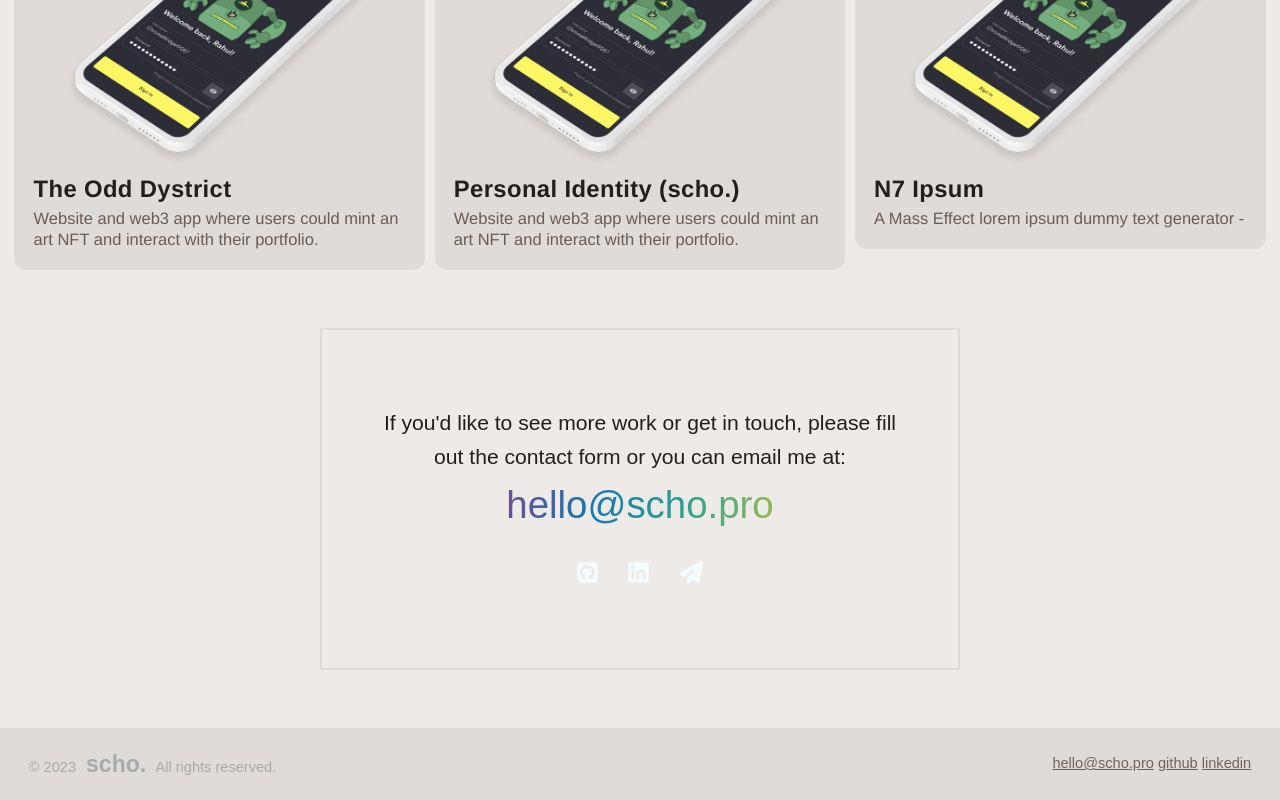
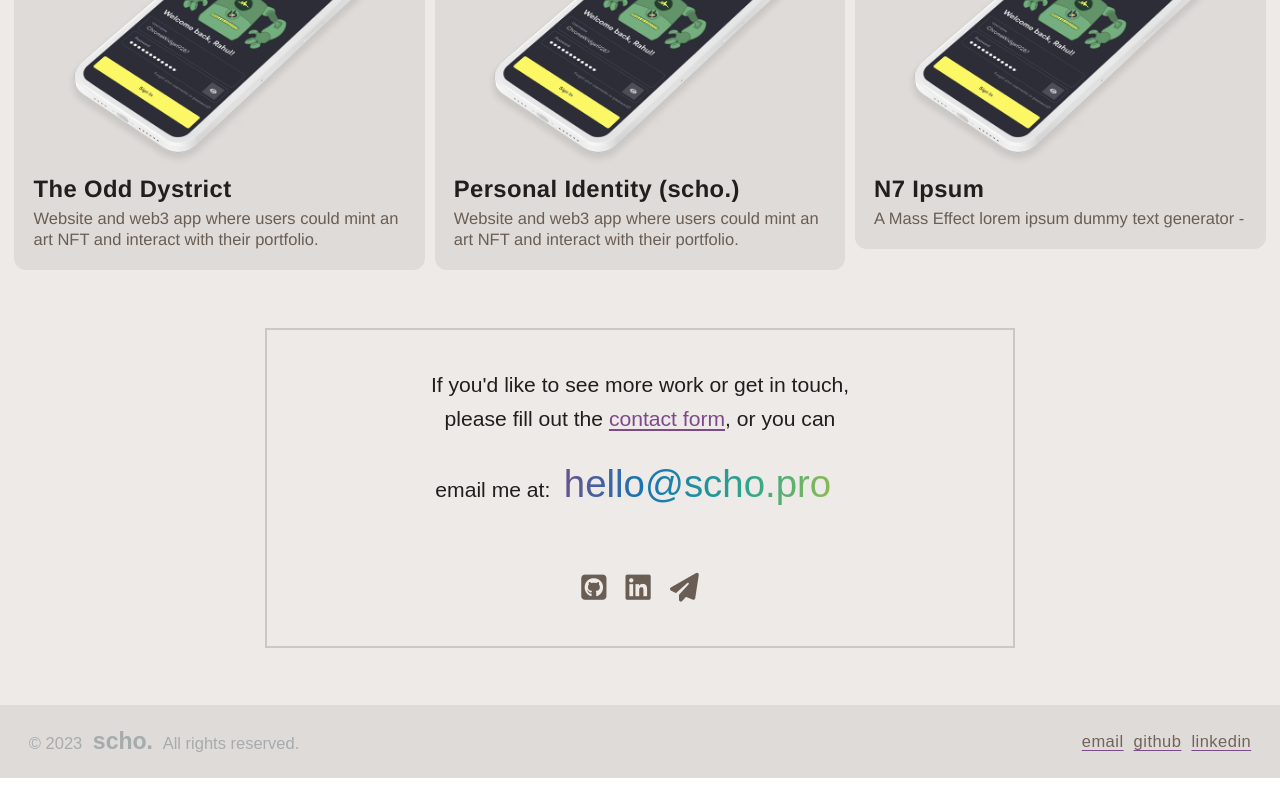
Before and after one commit to indoct/scho-react, a React (Vite) app: page / in a window 1280 px wide. Shown: the part 993-1793 px from the top of the page. After the commit the page ends 1771 px from the top, so only its background shows below. Built offline with nearby package versions, Linux system fonts and the light colour scheme; a web font is replaced by a local one.

Commit message:
styling contact block

```diff
--- a/src/App.css
+++ b/src/App.css
@@ -61,21 +61,24 @@ main.light-mode {
 
 a {
   color: var(--scholime);
-  text-decoration: underline;
+  text-decoration: underline var(--scholime);
   transition: all 0.3s ease;
+  text-underline-offset: 3px;
 }
 
 .light-mode a {
   color: var(--schoiris);
+  text-decoration: underline var(--schoiris);
 }
 
 .light-mode a:hover {
+  text-decoration-color: transparent;
   color: var(--schoiris);
 }
 
 a:hover {
+  text-decoration-color: transparent;
   color: var(--scholime);
-  text-decoration: none;
 }
 
 /* MAIN NAVIGATION */
@@ -679,6 +682,12 @@ h6 {
   position: fixed;
   bottom: 65px;
   right: 10px;
+  color: var(--schodark);
+  transition: all 0.4s;
+}
+
+.light-mode #btn-back-to-top {
+  color: var(--scholight);
 }
 
 .project {
@@ -819,6 +828,25 @@ h6 {
   background: transparent;
 }
 
+.home-contact {
+  display: flex;
+  flex-direction: column;
+  justify-content: space-between;
+  min-height: 320px;
+  max-width: 60%;
+  margin: 0 auto;
+  padding: 2rem 13%;
+  border: 2px solid var(--schogrey);
+}
+
+.home-contact p {
+  margin-bottom: 0;
+}
+
+.light-mode .home-contact {
+  border: 2px solid var(--schoclay);
+}
+
 /* CONTACT FORM PAGE */
 
 .contact-block {
@@ -875,20 +903,19 @@ form .form-control::placeholder {
   border: 2px solid var(--scholapis);
 }
 
-.email-big {
+a.email-big {
+  display: inline-block;
   font-size: 2rem;
-  transition: all 0.6s;
+  transition: all 0.8s;
   padding: 0.4rem 0.6rem;
-  margin-top: 0.3rem;
+  margin-top: 0.4rem;
+  margin-bottom: 0.4rem;
   border: 2px solid transparent;
+  text-decoration: none;
 }
 
 .email-big:hover {
-  border-bottom: 2px solid var(--schogreen);
-}
-
-.light-mode .email-big:hover {
-  border-bottom: 2px solid var(--scholapis);
+  transform: scale(1.04);
 }
 
 /* PROJECT PAGE */
@@ -984,10 +1011,11 @@ p.intro {
 /* FOOTER */
 
 footer {
+  font-family: neue-haas-grotesk-text, sans-serif;
   margin-top: 2rem;
   padding: 1rem 0;
   background-color: #1c1e20;
-  font-size: 0.76rem;
+  font-size: 0.86rem;
   color: #a6abad;
 }
 
@@ -999,7 +1027,13 @@ footer {
   color: var(--schoash);
 }
 .footer-soc {
-  text-align: right;
+  display: flex;
+  gap: 10px;
+  justify-content: flex-end;
+  list-style-type: none;
+  align-self: center;
+  margin: 0;
+  letter-spacing: 0.025rem;
 }
 
 .social-icons {
@@ -1009,10 +1043,27 @@ footer {
   justify-content: center;
 }
 
-.social-icons button {
+.social-icons a {
   background-color: transparent;
   color: var(--scholight);
   border: 0;
+}
+
+.social-icons i {
+  font-size: 1.5rem;
+  transition: all 0.5s;
+}
+
+.social-icons i:hover {
+  color: var(--schopurp);
+}
+
+.light-mode .social-icons i:hover {
+  color: var(--schoiris);
+}
+
+.light-mode .social-icons a {
+  color: #695d54;
 }
 
 /* Media Queries */
--- a/src/components/Footer.jsx
+++ b/src/components/Footer.jsx
@@ -2,14 +2,24 @@ export default function Footer() {
   return (
     <footer className="container-fluid mt-5">
       <section className="container">
-        <div className="row justify-content-between">
+        <div className="row justify-content-between align-items-center">
           <div className="col">
             © 2023 <span className="dys">scho.</span> All rights reserved.
           </div>
-          <div className="col footer-soc align-self-center">
-            <a href="mailto:hello@scho.pro">hello@scho.pro</a>{" "}
-            <a href="mailto:hello@scho.pro">github</a>{" "}
-            <a href="mailto:hello@scho.pro">linkedin</a>
+          <div className="col">
+            <ul className="footer-soc">
+              <li>
+                <a href="mailto:hello@scho.pro">email</a>
+              </li>
+              <li>
+                <a href="https://github.com/indoct/" target="blank_">
+                  github
+                </a>
+              </li>
+              <li>
+                <a href="mailto:hello@scho.pro">linkedin</a>
+              </li>
+            </ul>
           </div>
         </div>
       </section>
--- a/src/pages/Home.jsx
+++ b/src/pages/Home.jsx
@@ -14,16 +14,10 @@ export default function Home() {
     AOS.init();
   }, []);
   return (
-    <>
     <div className="container">
-        <section className="header home">
-          <div className="row">
+      <section className="header home row">
         <div className="col col-xl-6">
-              <h1
-                data-aos="fade-up"
-                data-aos-delay="100"
-                data-aos-duration="1200"
-              >
+          <h1 data-aos="fade-up" data-aos-delay="100" data-aos-duration="1200">
             <span className="underline gradient">scho.</span>
           </h1>
           <p
@@ -37,15 +31,14 @@ export default function Home() {
             I'm a Frontend Developer and UX/UI Designer based in London.
           </p>
         </div>
-          </div>
       </section>
       <section
         id="case-studies"
         data-aos="fade-up"
         data-aos-delay="300"
         data-aos-duration="1000"
+        className="row work-row mb-2 g-2"
       >
-          <div className="row work-row mb-2 g-2">
         <div className="col-12 col-md-6 col-xl-4">
           <figure className="project-card px-3 py-3">
             <div className="card-cover">
@@ -56,8 +49,8 @@ export default function Home() {
               />
               <h2 className="p-title">English Schools Foundation</h2>
               <p className="p-desc">
-                    A fresh, dynamic face for the ESF - Hong Kong's largest
-                    provider of English-medium education.
+                A fresh, dynamic face for the ESF - Hong Kong's largest provider
+                of English-medium education.
               </p>
             </div>
             <figcaption className="card-info px-3 py-3">
@@ -92,8 +85,8 @@ export default function Home() {
               />
               <h2 className="p-title">Get Set Sports Academy</h2>
               <p className="p-desc">
-                    Building an attractive and easily maintainable web presence
-                    for a leading athletics training academy.
+                Building an attractive and easily maintainable web presence for
+                a leading athletics training academy.
               </p>
             </div>
             <figcaption className="card-info px-3 py-3">
@@ -128,8 +121,8 @@ export default function Home() {
               />
               <h2 className="p-title">BG3 Piercing Set Creator</h2>
               <p className="p-desc">
-                    A web app for people to easily create their own Baldur's
-                    Gate 3 piercing combinations
+                A web app for people to easily create their own Baldur's Gate 3
+                piercing combinations
               </p>
             </div>
             <figcaption className="card-info px-3 py-3">
@@ -261,12 +254,13 @@ export default function Home() {
             </figcaption>
           </figure>
         </div>
-          </div>
-          <div className="row my-5 justify-content-center">
-            <div className="col-6 text-center contact-block px-5">
+      </section>
+      <section className="row my-5 justify-content-center">
+        <div className="col-12 text-center">
+          <div className="home-contact">
             <p>
               If you'd like to see more work or get in touch, please fill out
-                the contact form or you can email me at: <br />
+              the <a href="/contact">contact form</a>, or you can email me at:
               <a href="mailto:hello@scho.pro" className="email-big gradient">
                 hello@scho.pro
               </a>
@@ -276,21 +270,35 @@ export default function Home() {
                 portfolio on the About page.
               </p>
               <p>And I can be found around the web at:</p> */}
-              <div className="social-icons">
-                <button>
-                  <i class="fa-brands fa-square-github"></i>
-                </button>
-                <button>
-                  <i class="fa-brands fa-linkedin" />
-                </button>
-                <button>
-                  <i class="fa-solid fa-paper-plane"></i>
-                </button>
+            <div className="social-icons pt-3">
+              <a
+                href="#"
+                target="_blank"
+                aria-label="github (opens in new tab)"
+              >
+                <i
+                  className="fa-brands fa-square-github"
+                  aria-hidden="true"
+                ></i>
+              </a>
+              <a
+                href="#"
+                target="_blank"
+                aria-label="linkedin (opens in new tab)"
+              >
+                <i className="fa-brands fa-linkedin" />
+              </a>
+              <a
+                href="#"
+                target="_blank"
+                aria-label="contact form (opens in this tab)"
+              >
+                <i className="fa-solid fa-paper-plane"></i>
+              </a>
             </div>
           </div>
         </div>
       </section>
     </div>
-    </>
   );
 }
```
Lines whose indentation alone changed are shown as unchanged.
